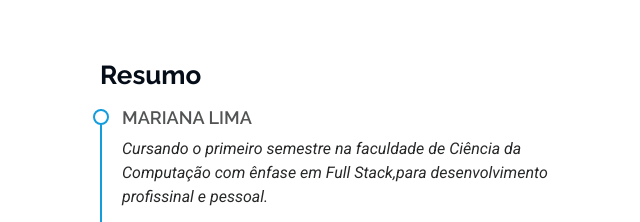
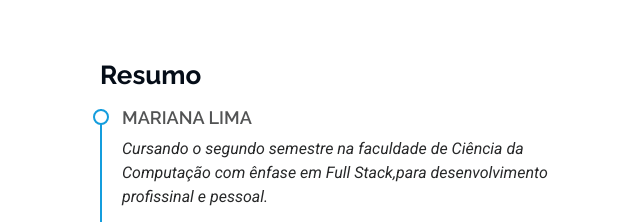
Before and after one commit to OliveiraRL/OliveiraRL, a plain HTML site: page index.html in a window 1280 px wide. Shown: the part 1880-2102 px from the top of the page, 212-852 px from the left. Drawn offline with Linux system fonts and the light colour scheme.

Commit message:
atualização de semestre

```diff
--- a/index.html
+++ b/index.html
@@ -209,7 +209,7 @@
 
             <div class="resume-item pb-0">
               <h4>Mariana Lima</h4>
-              <p><em>Cursando o primeiro semestre na faculdade de Ciência da Computação com ênfase em Full Stack,para
+              <p><em>Cursando o segundo semestre na faculdade de Ciência da Computação com ênfase em Full Stack,para
                   desenvolvimento profissinal e pessoal. </em></p>
               <ul>
                 <li>Jabaquara,São Paulo-SP</li>
```
